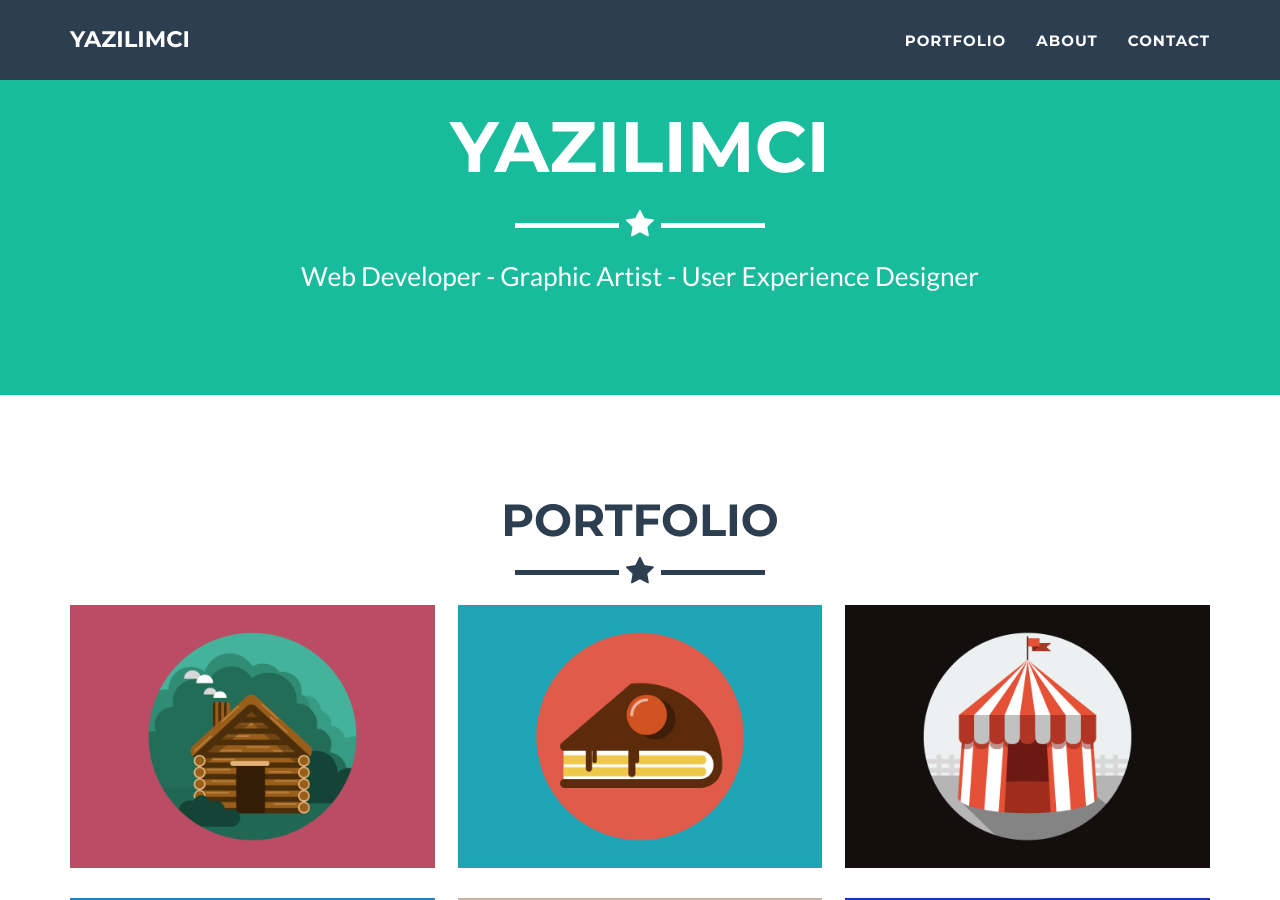
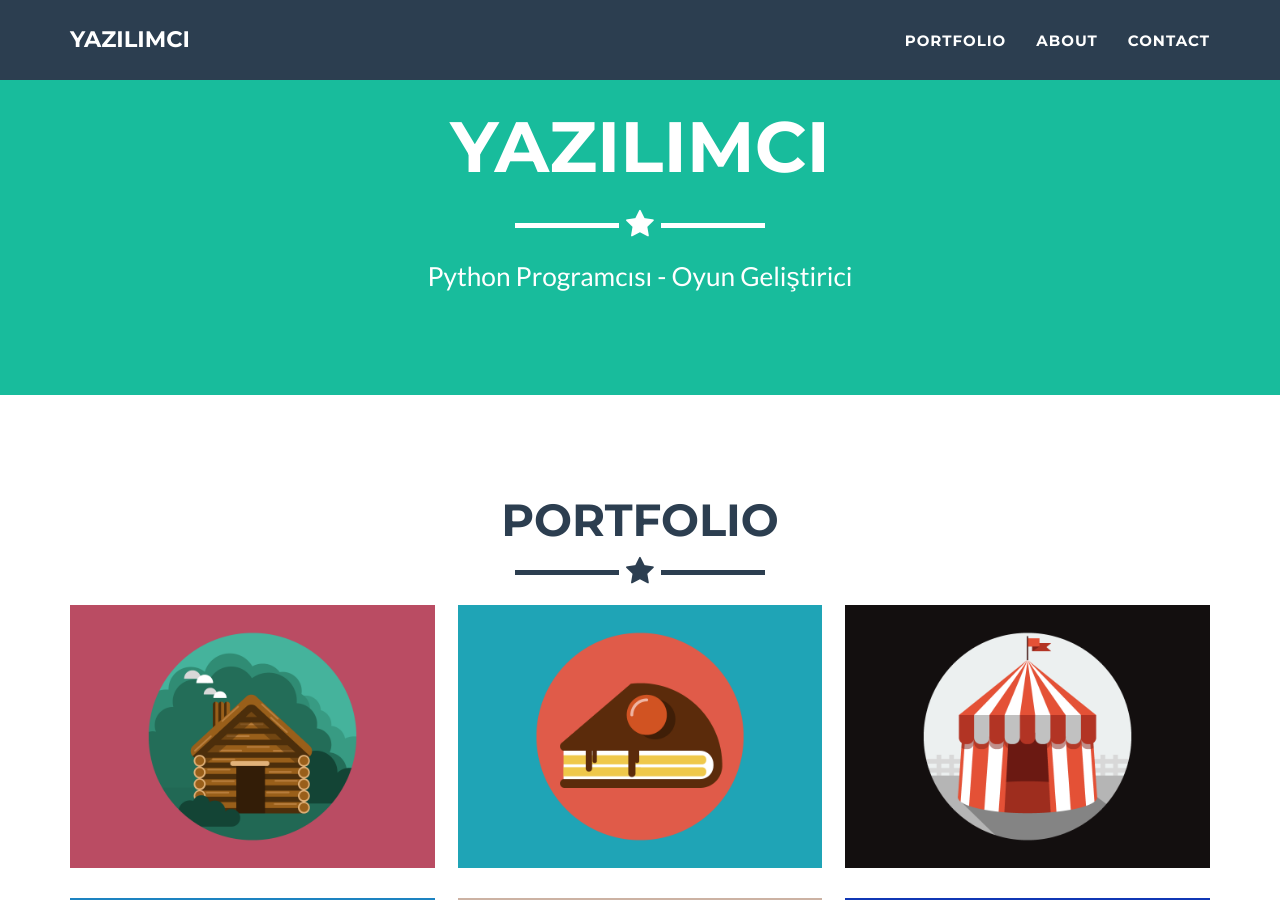
Before and after one commit to zekiroot/zekiroot.github.io, a Jekyll site: the page built from _posts/2014-07-18-project-1.markdown, in a window 1280 px wide and 900 px high, scrolled down 380 px. Built offline with Jekyll 4.4.1, drawn with Linux system fonts in a browser that asks for light colours.

Commit message:
Update _config.yml

```diff
--- a/_config.yml
+++ b/_config.yml
@@ -4,7 +4,7 @@ email: your-email@domain.com
 url: https://github.com/jeromelachaud/freelancer-theme
 description: "Write an awesome description for your new site here. You can edit this line in _config.yml. It will appear in your document head meta (for Google search results) and in your feed.xml site description."
 keywords: "your keywords, separated by commas"
-skills: "Web Developer - Graphic Artist - User Experience Designer"
+skills: "Python Programcısı - Oyun Geliştirici"
 meta_author: LastName FirstName
 
 # Google webmaster tools
```
